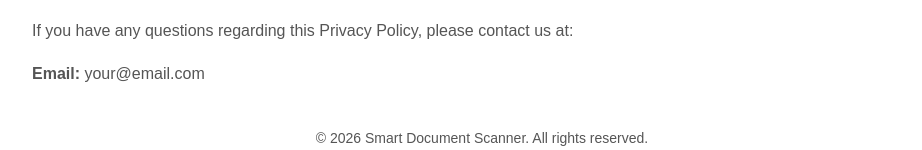
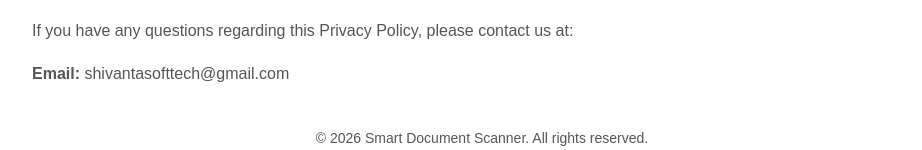
Before and after one commit to ShivantaSoftTech001/Smart-Document-Scanner-Privacy-Policy, a plain HTML site: page index.html in a window 1280 px wide. Shown: the part 1295-1445 px from the top of the page, without its empty margins (158-1080 px from the left). Drawn offline with Linux system fonts and the light colour scheme.

Commit message:
Update index.html

```diff
--- a/index.html
+++ b/index.html
@@ -117,7 +117,7 @@
 If you have any questions regarding this Privacy Policy, please contact us at:
 </p>
 
-<p><strong>Email:</strong> your@email.com</p>
+<p><strong>Email:</strong> shivantasofttech@gmail.com</p>
 
 <div class="footer">
 <p>© 2026 Smart Document Scanner. All rights reserved.</p>
```
